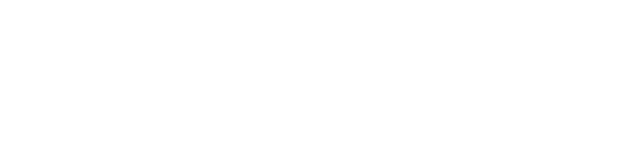
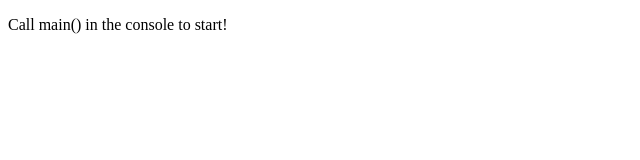
Before and after one commit to chriskaf1/rockpaperscissors, a plain HTML site: page index.html in a window 1280 px wide. Shown: the whole page, without its empty margins (0-640 px from the left). Drawn offline with Linux system fonts and the light colour scheme.

```diff
--- a/index.html
+++ b/index.html
@@ -7,7 +7,7 @@
     <title>Rock Paper scissors</title>
 </head>
 <body>
-
+<p>Call main() in the console to start!</p>
 <script src="./js/script.js"></script>
 </body>
 </html>
```
Also changed, not shown: js/script.js (+4 -4 lines).
